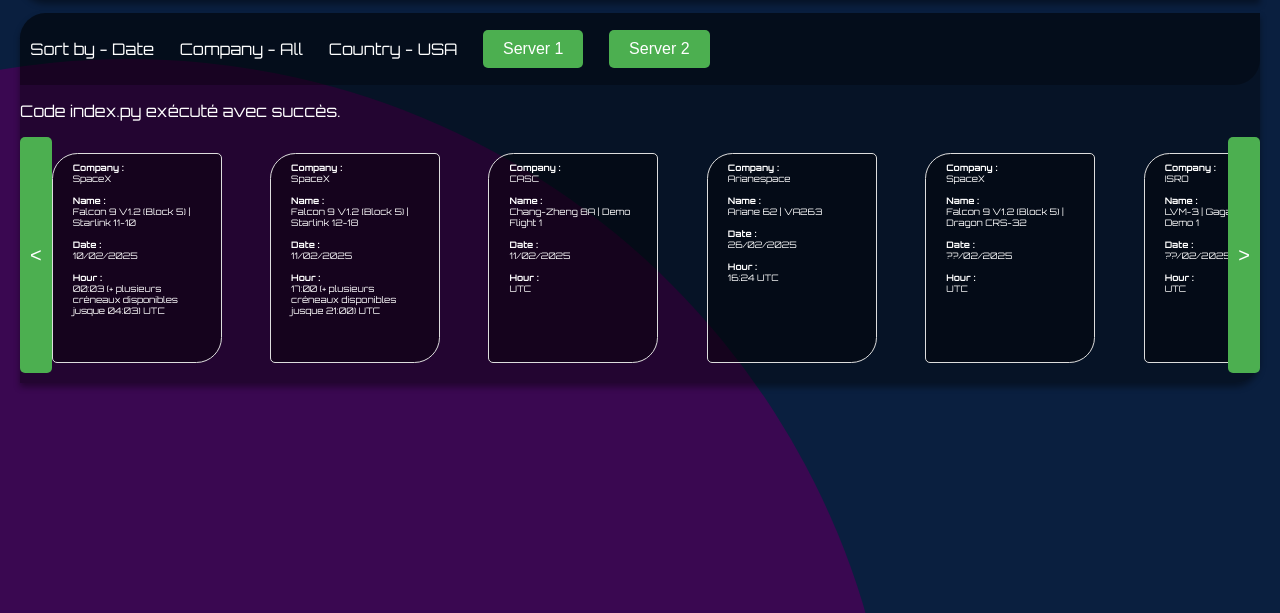
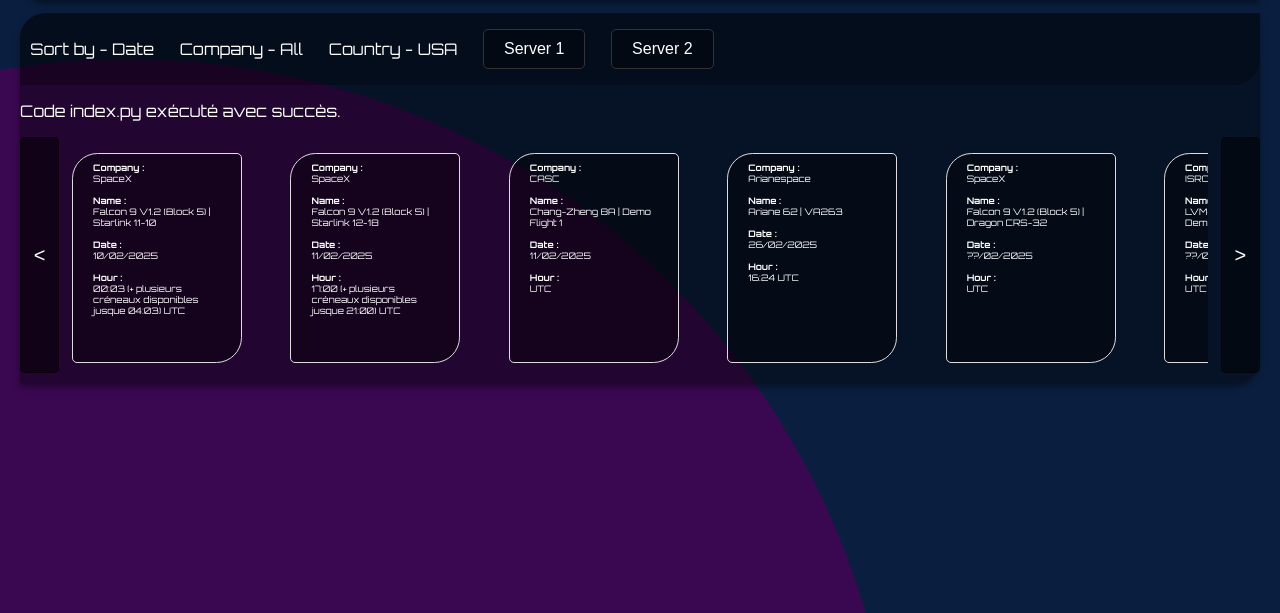
Before and after one commit to Julien-VIGNAU-ESPINE/OrbitWatch, a Flask app: page / in a window 1280 px wide. Shown: the part 95-708 px from the top of the page. Run offline with Flask 3, Linux system fonts and the light colour scheme.

Commit message:
:feat: add some style

```diff
--- a/templates/index.html
+++ b/templates/index.html
@@ -63,14 +63,14 @@
             padding: 10px 20px;
             font-size: 16px;
             cursor: pointer;
-            background-color: #4CAF50;
+            background-color: rgba(0, 0, 0, 0.3);
+            border: 1px solid #333;
             color: white;
-            border: none;
             border-radius: 5px;
         }
 
         .main_body_header button:hover {
-            background-color: #45a049;
+            background-color: #333;
         }
 
         ul {
@@ -83,6 +83,8 @@
             overflow: hidden;
             scroll-behavior: smooth;
             gap: 3vw;
+            margin-left: 1vw;
+            margin-right: 1vw;
         }
 
         li {
@@ -113,17 +115,20 @@
 
         .scroll-buttons button {
             font-size: 20px;
-            background-color: #4CAF50;
+            background-color: rgba(0, 0, 0, 0.5);
             color: white;
             border: none;
             border-radius: 5px;
-            padding: 10px;
+            padding: 1vw;
             cursor: pointer;
+            border: 1px solid rgba(0, 0, 0, 0.5); /* Bordure verte */
+
         }
 
         .scroll-buttons button:hover {
-            background-color: #45a049;
+            background-color: #222;
         }
+
 
         .launch_list {
             display: flex;
```
